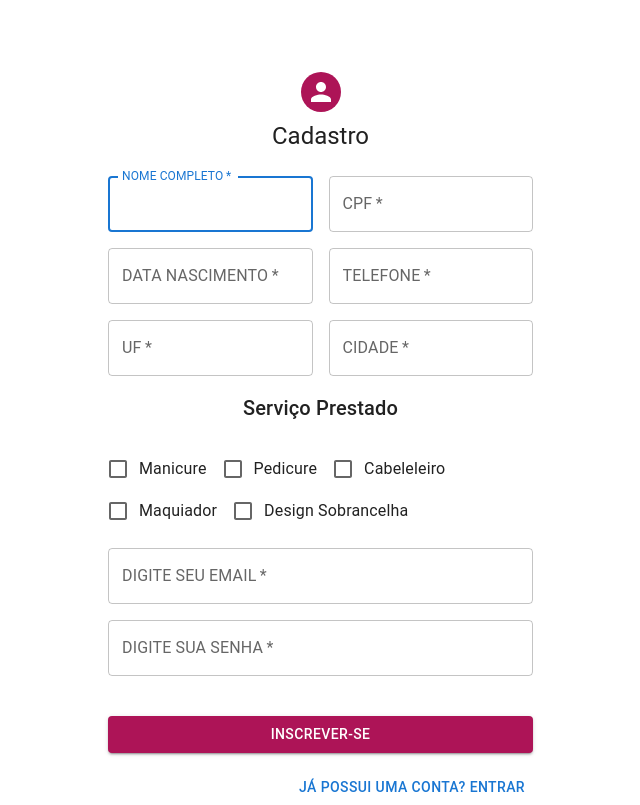
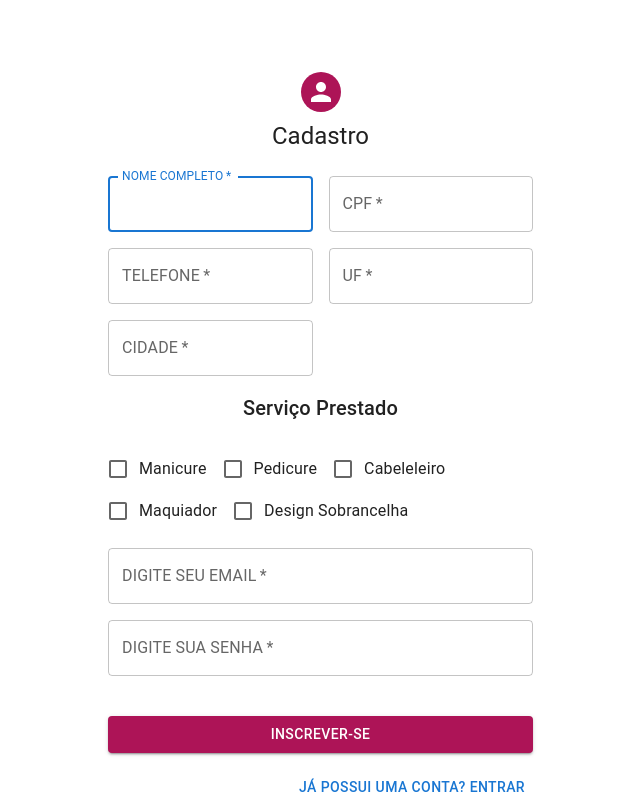
Before and after one commit to VINIshow1907/allbeauty, a React (Create React App) app in the folder frontend/: page /cadastro in a window 1280 px wide. Shown: the whole page, without its empty margins (334-974 px from the left). Built offline with nearby package versions, Linux system fonts and the light colour scheme; what react-swipeable-views-utils would draw is missing.

Commit message:
mudei as cores dos menu e do rodape coloquei em degrade

```diff
--- a/frontend/src/componentes/formulario.tsx
+++ b/frontend/src/componentes/formulario.tsx
@@ -26,7 +26,6 @@ export default function Formulario() {
       email: data.get("email"),
       password: data.get("password"),
       cpf: data.get("cpf"),
-      datanascimento: data.get("datanascimento"),
       servico: data.get("servico"),
       telefone: data.get("telefone"),
       uf: data.get("uf"),
@@ -93,16 +92,6 @@ export default function Formulario() {
                 <TextField
                   required
                   fullWidth
-                  id="datanascimento"
-                  label="DATA NASCIMENTO"
-                  name="datanascimento"
-                  autoComplete="datanascimento"
-                />
-              </Grid>
-              <Grid item xs={1} sm={6}>
-                <TextField
-                  required
-                  fullWidth
                   id="telefone"
                   label="TELEFONE"
                   name="telefone"
@@ -130,8 +119,6 @@ export default function Formulario() {
                   autoComplete="cidade"
                 />
               </Grid>
-
-
               <Grid item xs={13} alignContent={"center"} >
           <Typography variant="h6" textAlign={"center"}> Serviço Prestado
           </Typography>
--- a/frontend/src/componentes/menusuperior.tsx
+++ b/frontend/src/componentes/menusuperior.tsx
@@ -16,7 +16,8 @@ export default function MenuSuperior() {
   };
   return (
     <Box sx={{ flexGrow: 1 }}>
-      <AppBar position="static" sx={{ backgroundColor: "#ad1457" }}>
+      <AppBar position="static" sx={{
+        background: "linear-gradient(90deg, rgba(154,0,255,1) 0%, rgba(227,0,39,1) 48%, rgba(249,137,0,1) 100%);" }}>
         <Toolbar>
           <IconButton
             size="large"
--- a/frontend/src/componentes/promenusuperior.tsx
+++ b/frontend/src/componentes/promenusuperior.tsx
@@ -47,7 +47,7 @@ export default function ProMenuSuperior() {
       <FormGroup>
       </FormGroup>
       <AppBar position="static">
-        <Toolbar sx={{backgroundColor:"#ad1457",}}>
+        <Toolbar sx={{background: "linear-gradient(90deg, rgba(154,0,255,1) 0%, rgba(227,0,39,1) 48%, rgba(249,137,0,1) 100%);" }}>
           <IconButton
             size="large"
             edge="start"
--- a/frontend/src/componentes/rodape.tsx
+++ b/frontend/src/componentes/rodape.tsx
@@ -15,14 +15,15 @@ export default function Rodape() {
     <ThemeProvider theme={defaultTheme}>
       <Box
         sx={{
+          background: "linear-gradient(90deg, rgba(154,0,255,1) 0%, rgba(227,0,39,1) 48%, rgba(249,137,0,1) 100%);" ,
           display: "flex",
           flexDirection: "column",
           minHeight: "50vh",
         }}
       >
         <CssBaseline />
-        <Container component="main" sx={{ mt: 8, mb: 2 }} maxWidth="sm">
-          <Typography variant="h2" component="h1" gutterBottom>
+        <Container component="main" sx={{ mt: 8, mb:2, color: "white" }} maxWidth="sm" >
+          <Typography variant="h2" component="h1" gutterBottom >
             ALLBEAUTY
           </Typography>
           <Typography variant="h5" component="h2" gutterBottom>
```
